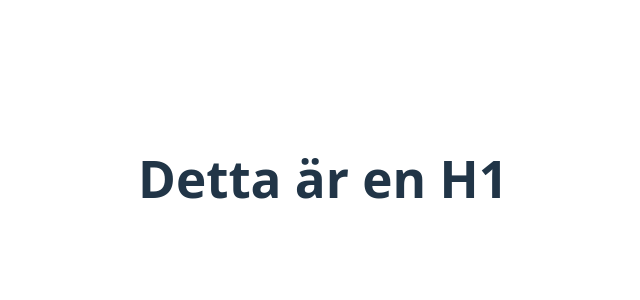
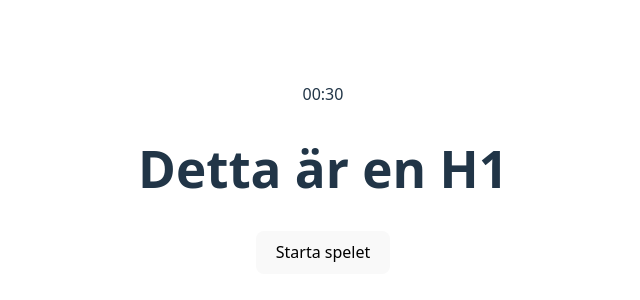
Before and after one commit to Skjesper/GoldenBeetlebug, a React (Vite) app: page /runesbeachclub in a window 1280 px wide. Shown: the part 222-522 px from the top of the page, without its empty margins (317-957 px from the left). Built offline with nearby package versions, Linux system fonts and the light colour scheme.

Commit message:
timer komponent works

```diff
--- a/src/components/RuneHunt.tsx
+++ b/src/components/RuneHunt.tsx
@@ -1,15 +1,37 @@
-// import react, { useState, UseEffect } from 'react';
+import react, { useState, useEffect } from 'react';
+
+import Timer from "./Timer";
 
 
 
 export default function RuneHunt () {
 
+    const [gameRunning, setGameRunning] = useState<boolean>(false);
+
+    const handleTimeOut = () => {
+        console.log("Times up");
+        setGameRunning(false);
+    }
+
+    const startGame = () => {
+        setGameRunning(true);
+      };
+
+    return (
+        <div>
+        <Timer
+        initialTime={30}
+        isRunning={gameRunning}
+        onTimeOut={handleTimeOut}
+        countDown={true}
+      />
+        <h1>Detta är en H1</h1>
 
 
-    return (
-
-        <h1>Detta är en H1</h1>
-
+        <button onClick={startGame}>
+            {gameRunning ? "Pågår..." : "Starta spelet"}
+        </button>
+        </div>
     )
 
 
--- a/src/components/Timer.tsx
+++ b/src/components/Timer.tsx
@@ -1,21 +1,57 @@
-import { useState, useEffect } from 'react';
+import React, { useState, useEffect } from 'react';
 
 interface TimerProps {
-
-    initialTime?: number;
-    isRunning: boolean;
-    onTimeChange?: (time: number) => void;
-    onTimeOut?: () => void;
-    countDown?: boolean;
-
-
+  initialTime?: number;
+  isRunning: boolean;
+  onTimeChange?: (time: number) => void;
+  onTimeOut?: () => void;
+  countDown?: boolean;
 }
 
+export default function Timer({
+  initialTime = 60,
+  isRunning,
+  onTimeChange,
+  onTimeOut,
+  countDown = true
+}: TimerProps) {
+  const [time, setTime] = useState<number>(initialTime);
 
-export default function Timer({ initialTime = 60, isRunning, onTimeChange, onTimeOut, countDown = true }: TimerProps) {
+  useEffect(() => {
+    let intervalId: number | undefined;
 
+    if (isRunning) {
+      intervalId = window.setInterval(() => {
+        setTime(prevTime => {
+          const newTime = countDown ? prevTime - 1 : prevTime + 1;
 
+          if (onTimeChange) {
+            onTimeChange(newTime);
+          }
 
+          if (countDown && newTime <= 0 && onTimeOut) {
+            onTimeOut();
+          }
 
+          return newTime;
+        });
+      }, 1000);
+    }
 
+    return () => {
+      if (intervalId) {
+        clearInterval(intervalId);
+      }
+    };
+  }, [isRunning, countDown, onTimeChange, onTimeOut]);
+
+  const minutes = Math.floor(time / 60);
+  const seconds = time % 60;
+  const formattedTime = `${minutes.toString().padStart(2, '0')}:${seconds.toString().padStart(2, '0')}`;
+
+  return (
+    <div className="timer">
+      {formattedTime}
+    </div>
+  );
 }
```
